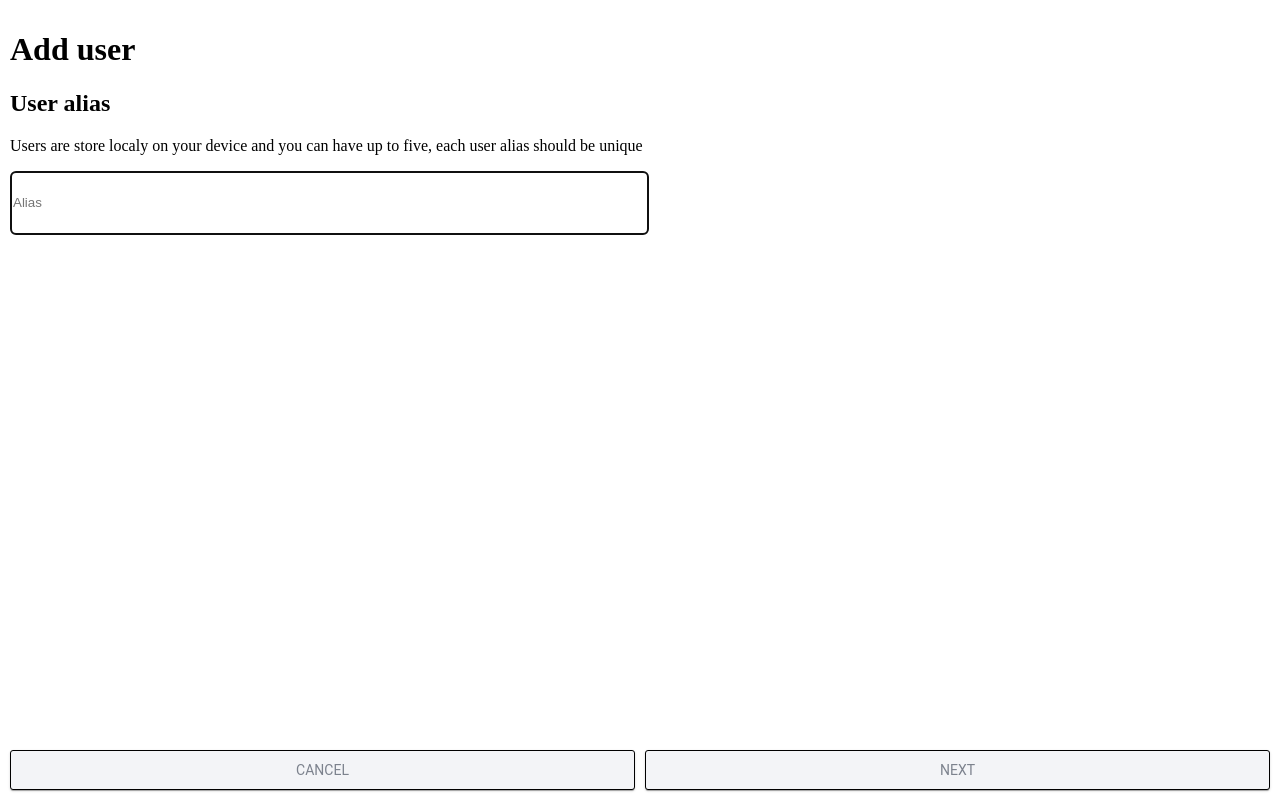
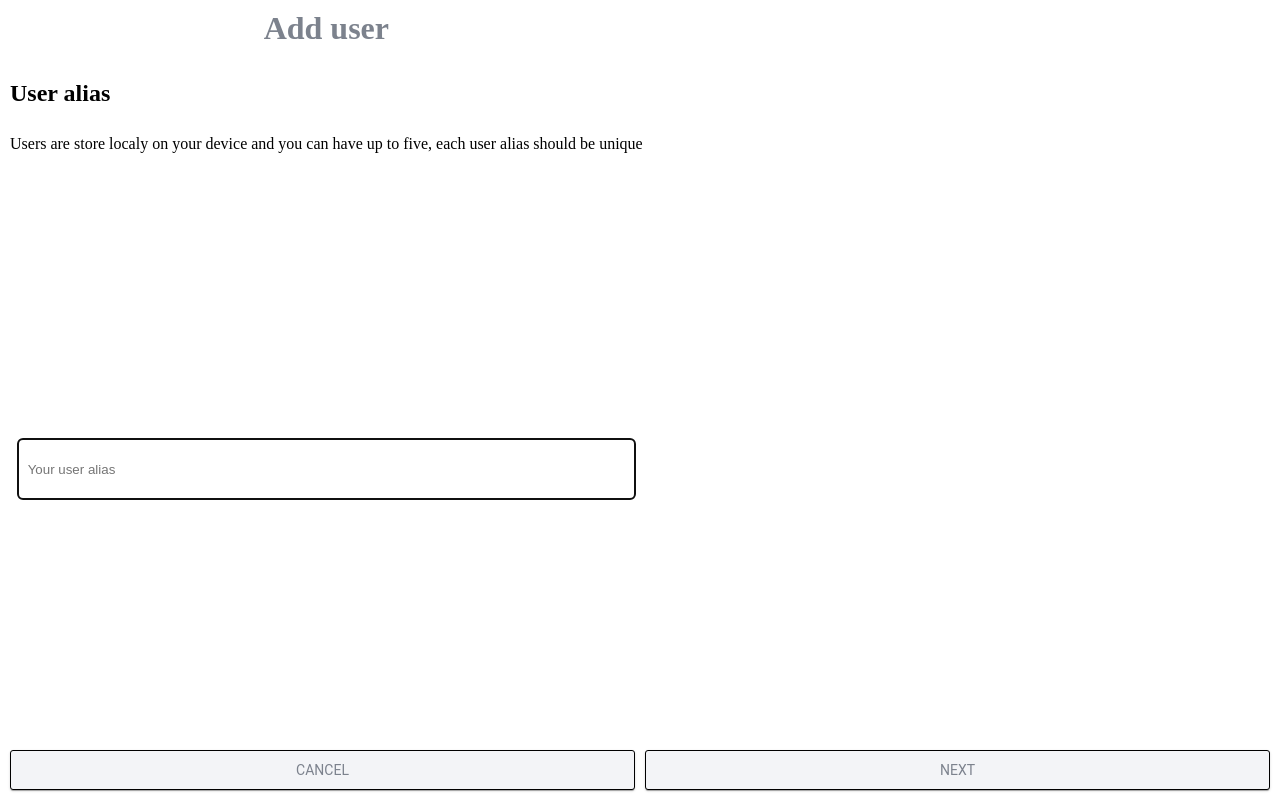
Before and after one commit to RANGELJ/wombat-client, a Vue app: page /newUser in a window 1280 px wide. Built offline with nearby package versions, Linux system fonts and the light colour scheme; what ts-validators would draw is missing.

Commit message:
Add empty users list

```diff
--- /dev/null
+++ b/src/components/WBaseIcon.vue
@@ -0,0 +1,10 @@
+<template>
+    <svg
+        xmlns="http://www.w3.org/2000/svg"
+        viewBox="0 0 48 48"
+        height="48"
+        width="48"
+    >
+        <slot />
+    </svg>
+</template>
--- /dev/null
+++ b/src/components/WIconContact.vue
@@ -0,0 +1,9 @@
+<template>
+    <WBaseIcon>
+        <path d="M7.2 46v-3h33.6v3Zm0-41V2h33.6v3ZM24 25.8q2.5 0 4.2-1.7 1.7-1.7 1.7-4.2t-1.7-4.2Q26.5 14 24 14t-4.2 1.7q-1.7 1.7-1.7 4.2t1.7 4.2q1.7 1.7 4.2 1.7ZM6.6 40q-1.2 0-2.1-.9-.9-.9-.9-2.1V11q0-1.3.9-2.15Q5.4 8 6.6 8h34.8q1.2 0 2.1.9.9.9.9 2.1v26q0 1.2-.9 2.1-.9.9-2.1.9Zm4.4-3q2.55-3.15 6.05-4.725Q20.55 30.7 24 30.7q3.4 0 6.975 1.575Q34.55 33.85 37 37h4.4V11H6.6v26Zm4.7 0h16.7q-1.55-1.5-3.625-2.4-2.075-.9-4.775-.9t-4.725.9q-2.025.9-3.575 2.4ZM24 22.8q-1.2 0-2.025-.85t-.825-2.05q0-1.2.825-2.05Q22.8 17 24 17t2.025.85q.825.85.825 2.05 0 1.2-.825 2.05-.825.85-2.025.85Zm0 1.2Z" />
+    </WBaseIcon>
+</template>
+
+<script setup lang="ts">
+import WBaseIcon from './WBaseIcon.vue'
+</script>
--- a/src/views/PageHome.vue
+++ b/src/views/PageHome.vue
@@ -1,5 +1,11 @@
 <template>
   <WFormFrame>
+    <template v-slot:body>
+      <div class="listFrame">
+        <WIconContact />
+        <p>No users found</p>
+      </div>
+    </template>
     <template v-slot:actions>
       <WButton
         @click="onCreateNewUser"
@@ -11,11 +17,20 @@
 </template>
 
 <style scoped>
+.listFrame {
+  width: 100%;
+  height: 100%;
+  display: flex;
+  flex-direction: column;
+  align-items: center;
+  justify-content: center;
+}
 </style>
 
 <script lang="ts" setup>
 import WFormFrame from '@/components/WFormFrame.vue'
 import dbGetInstance from '@/shared/dbGetInstance'
+import WIconContact from '@/components/WIconContact.vue'
 import dbWombatUsersList from '@/shared/dbWombatUsersList'
 import type { WombatUser } from '@/types'
 import { RouteNames } from '@/router'
--- a/src/views/PageNewUser.vue
+++ b/src/views/PageNewUser.vue
@@ -1,16 +1,18 @@
 <template>
     <WFormFrame>
         <template v-slot:body>
-            <div>
-                <h1>Add user</h1>
-                <h2>User alias</h2>
-                <p>Users are store localy on your device and you can have up to five, each user alias should be unique</p>
-                <input
-                    class="textInput"
-                    type="text"
-                    placeholder="Alias"
-                    autofocus
-                />
+            <div class="formFrame">
+                <h1 class="formTitle">Add user</h1>
+                <h2 class="formSubTitle">{{title}}</h2>
+                <p class="formDescription">{{description}}</p>
+                <div class="formBody">
+                    <input
+                        class="textInput"
+                        type="text"
+                        placeholder="Your user alias"
+                        autofocus
+                    />
+                </div>
             </div>
         </template>
         <template v-slot:actions>
@@ -23,6 +25,35 @@
 </template>
 
 <style scoped>
+.formFrame {
+    display: grid;
+    grid-template-rows: 40px 10px 49px 10px 69px 10px 1fr;
+}
+
+.formTitle {
+    grid-row-start: 1;
+    color: #7c828d;
+    text-align: center;
+    padding: 0px;
+    margin: 0px;
+}
+
+.formSubTitle {
+    grid-row-start: 3;
+}
+
+.formDescription {
+    grid-row-start: 5;
+}
+
+.formBody {
+    grid-row-start: 7;
+    display: flex;
+    flex-direction: column;
+    align-items: center;
+    justify-content: center;
+}
+
 .actions {
     display: flex;
     gap: 10px;
@@ -31,16 +62,23 @@
 .textInput {
     border-style: solid;
     border-width: 1px;
-    width: 100%;
+    width: 96%;
     height: 60px;
     border-radius: 5px;
+    margin: 0px;
+    padding: 0px;
+    padding-left: 10px;
 }
 </style>
 
 <script setup lang="ts">
 import WButton from '@/components/WButton.vue'
 import WFormFrame from '@/components/WFormFrame.vue'
+import { ref } from 'vue';
 import { useRouter } from 'vue-router'
 
 const router = useRouter()
+
+const title = ref('User alias')
+const description = ref('Users are store localy on your device and you can have up to five, each user alias should be unique')
 </script>
```
